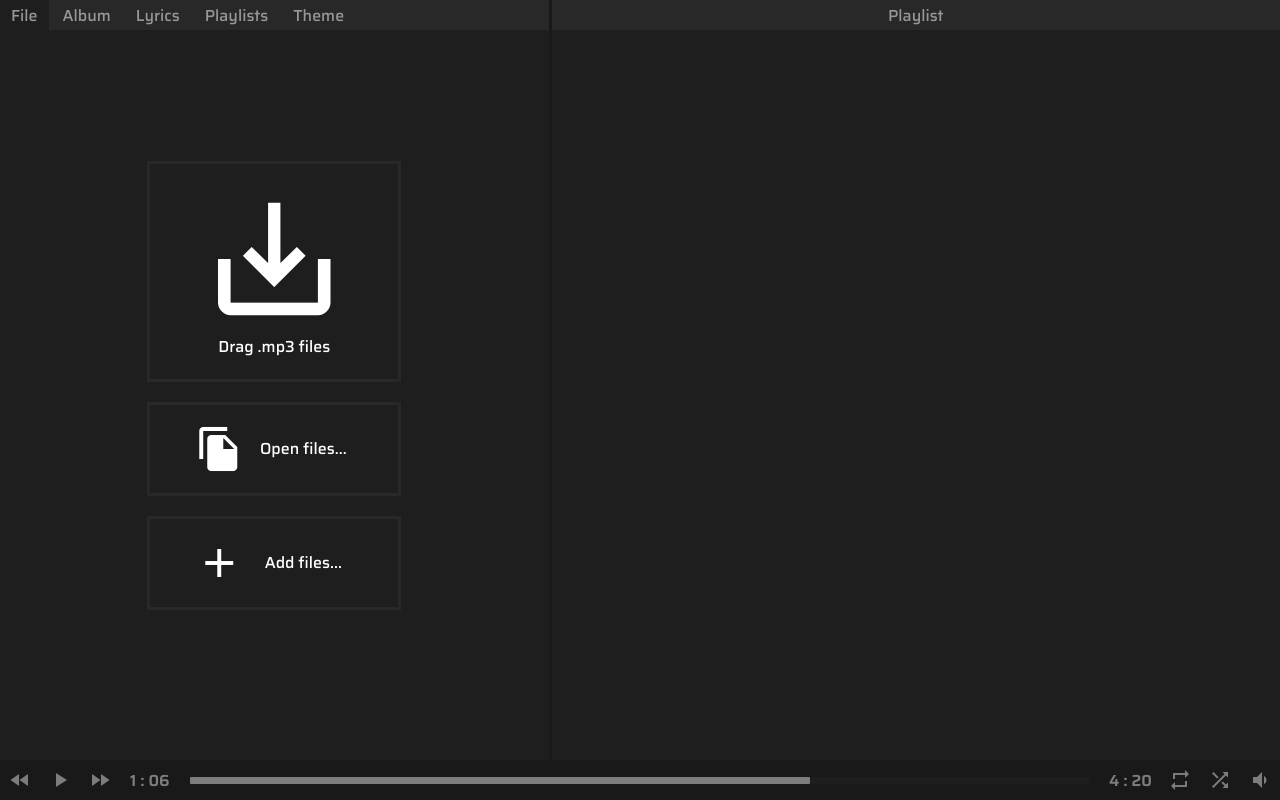
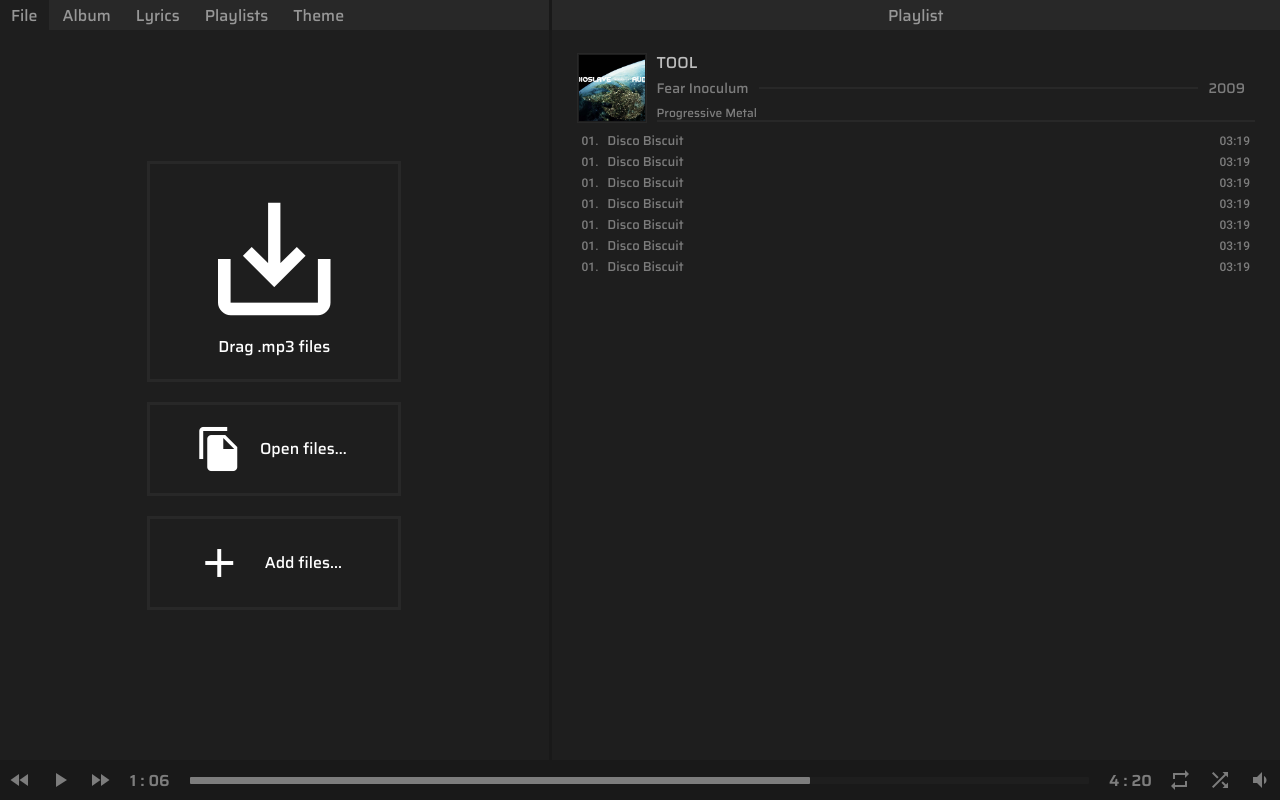
Before and after one commit to kamilmackow98/player, a React (Create React App) app: page / in a window 1280 px wide. Built offline with nearby package versions, Linux system fonts and the light colour scheme.

Commit message:
audio files and list rework like Catrox theme

```diff
--- a/src/App.tsx
+++ b/src/App.tsx
@@ -11,6 +11,7 @@
  * TODO : add checkbox/button to toggle album reflection ON/OFF
  * TODO : check file types + setIndex(1); // set index on [Album] tab when opened files
  * TODO : use <ul> element -> list will contain album cover, band name, album name, maybe genre and list items
+ * TODO : try to figure out the fucking scrollbar behavior in Chrome when audio controls are present and music is playing
  */
 
 export const App = () => {
@@ -127,7 +128,8 @@
         objectUrl = URL.createObjectURL(audioFiles[i]);
         audioEl.setAttribute("src", objectUrl);
 
-        jsmediatags.read(audioFiles[i], {
+        audioEl.onloadedmetadata = function() {
+          jsmediatags.read(audioFiles![i], {
             onSuccess: function(tag) {
               let tags = tag.tags;
 
@@ -136,9 +138,9 @@
                * * set all variables
                * -------------------
                */
-
               let songTitle = tags.title ? `${tags.title}` : `${audioFiles![i].name.replace(/\.[^/.]+$/, "")}`; // if title undefined take file name and replace extension by empty string
               let trackNb = tags.track ? `${tags.track.match(/[^/]+/)}`.padStart(2, "0") : "01"; // if track number undefined puts 01 otherwise takes only string before "/" if there's any and if string doesn't have at least 2 numbers then adds leading zero
+              let duration = audioEl.duration;
 
               /**
                * -----------------------------------
@@ -146,12 +148,12 @@
                * -----------------------------------
                */
 
-            liEl.setAttribute("data-title", songTitle);
+              // liEl.setAttribute("data-title", songTitle);
               liEl.setAttribute("data-track", trackNb);
 
               trackEl.textContent = trackNb + ".";
               titleEl.textContent = songTitle;
-            // durationEl.textContent = `${tags.genre}`;
+              durationEl.textContent = convertSeconds(duration);
 
               /**
                * -------------------
@@ -169,7 +171,24 @@
               alert("Something went wrong " + error);
             }
           });
+        };
       }
+    }
+  }
+
+  function convertSeconds(duration: number) {
+    let hours, minutes, seconds;
+
+    hours = (Math.floor(duration / 3600) % 60).toString().padStart(2, "0");
+    minutes = (Math.floor(duration / 60) % 60).toString().padStart(2, "0");
+    seconds = Math.floor(duration % 60)
+      .toString()
+      .padStart(2, "0");
+
+    if (duration >= 3600) {
+      return hours + ":" + minutes + ":" + seconds;
+    } else {
+      return minutes + ":" + seconds;
     }
   }
 
--- a/src/components/RightPane.tsx
+++ b/src/components/RightPane.tsx
@@ -1,12 +1,58 @@
 import React from "react";
+import image from "../images/1.jpg";
 
 const RightPane = () => {
   return (
     <div className="right-pane">
       <div className="right-pane__content">
-        <ul className="audioFilesList">
-
-        </ul>
+        <div className="album">
+          <div className="album__info">
+            <img className="album__cover" src={image} alt="test" />
+            <div className="band__name">TOOL</div>
+            <div className="album__title">
+              <div className="title">Fear Inoculum</div> <span className="line"></span>{" "}
+              <span className="album__year">2009</span>
+            </div>
+            <span className="album__genre">Progressive Metal</span>
+          </div>
+          <ul className="audio__list">
+            <li>
+              <span className="track-nb">01.</span>
+              <div className="song__title">Disco Biscuit</div>
+              <span className="song__duration">03:19</span>
+            </li>
+            <li>
+              <span className="track-nb">01.</span>
+              <div className="song__title">Disco Biscuit</div>
+              <span className="song__duration">03:19</span>
+            </li>
+            <li>
+              <span className="track-nb">01.</span>
+              <div className="song__title">Disco Biscuit</div>
+              <span className="song__duration">03:19</span>
+            </li>
+            <li>
+              <span className="track-nb">01.</span>
+              <div className="song__title">Disco Biscuit</div>
+              <span className="song__duration">03:19</span>
+            </li>
+            <li>
+              <span className="track-nb">01.</span>
+              <div className="song__title">Disco Biscuit</div>
+              <span className="song__duration">03:19</span>
+            </li>
+            <li>
+              <span className="track-nb">01.</span>
+              <div className="song__title">Disco Biscuit</div>
+              <span className="song__duration">03:19</span>
+            </li>
+            <li>
+              <span className="track-nb">01.</span>
+              <div className="song__title">Disco Biscuit</div>
+              <span className="song__duration">03:19</span>
+            </li>
+          </ul>
+        </div>
       </div>
     </div>
   );
--- a/src/sass/right_pane.scss
+++ b/src/sass/right_pane.scss
@@ -1,14 +1,15 @@
 .right-pane {
   grid-area: right;
+
+  border-left: 3px solid $secondary;
+  overflow: auto;
+  overflow-x: hidden;
 
   height: 100%;
   width: 100%;
 
-  border-left: 3px solid $secondary;
-  overflow: auto;
-
   &::-webkit-scrollbar {
-    width: 10px;
+    width: 5px;
   }
 
   &::-webkit-scrollbar-track {
@@ -26,28 +27,114 @@
   }
 
   .right-pane__content {
-    justify-items: center;
-    align-items: center;
+    user-select: none;
+    padding: 20px;
+  }
 
-    user-select: none;
+  /* <div> element with [Album info] & [Audio list] */
+  .album {
+    font-family: "Saira-Medium";
+    font-size: 13px;
+    width: 100%;
+
+    color: $third;
+
+    .album__info {
+      grid-template-columns: 70px 1fr;
+      // grid-template-rows: 1fr 0.875fr 0.75fr;
+      grid-template-rows: 1fr 1fr 1fr;
+      grid-template-areas:
+        "artwork band"
+        "artwork title"
+        "artwork genre";
+
+      align-items: center;
+      justify-items: left;
+
+      display: grid;
+      padding: 0 5px;
+
+      .album__cover {
+        grid-area: artwork;
+        width: 70px;
+        padding: 1px;
+        border: 1px solid lighten($primary, 4%);
+        pointer-events: none;
+      }
+
+      .band__name,
+      .album__title,
+      .album__genre {
+        padding: 0 10px;
+        width: 100%;
+      }
+
+      .band__name {
+        grid-area: band;
+        color: lighten($third, 25%);
+        font-size: 16px;
+
+        // border: 1px solid blue;
+      }
+
+      .album__title {
+        grid-area: title;
+        font-size: 14px;
+        display: flex;
+        flex-direction: row;
+        align-items: center;
+
+        .title {
+          width: auto;
+          white-space: nowrap;
+          padding-right: 10px;
+        }
+
+        .line {
+          width: 100%;
+          background-color: lighten($primary, 4%);
+          height: 2px;
+        }
+
+        .album__year {
+          padding-left: 10px;
+          margin-left: auto;
+        }
+      }
+
+      .album__genre {
+        grid-area: genre;
+        font-size: 12px;
+        position: relative;
+        // border: 1px solid yellow;
+
+        &::after {
+          content: "";
+          position: absolute;
+          bottom: 0;
+          left: 10px;
+          width: calc(100% - 10px);
+          height: 2px;
+          background-color: lighten($primary, 4%);
+        }
+      }
+    }
 
     /* <ul> element */
-    .audioFilesList {
-      padding: 0;
+    .audio__list {
+      list-style-type: none;
+      padding: 5px 0;
       margin: 0;
-      list-style-type: none;
-      padding: 20px;
-      font-family: "Roboto-Medium";
-      color: $third;
-      font-size: 13px;
 
       li {
+        justify-content: flex-end;
+        align-items: center;
+        display: flex;
+
+        white-space: nowrap;
+
         padding: 0px 10px;
         margin: 0;
-        display: flex;
-        align-items: center;
-        justify-content: flex-end;
-        white-space: nowrap;
 
         &.selectedLi {
           background-color: lighten($primary, 4%);
@@ -57,26 +144,32 @@
           background-color: lighten($primary, 4%);
         }
 
-        .track-nb {
-          width: 25px;
-          margin-right: auto;
-          text-align: left;
+        .track-nb,
+        .song__duration {
+          font-family: "Roboto-Medium";
           font-size: 12px;
         }
 
+        .track-nb {
+          margin-right: auto;
+          text-align: left;
+          width: 25px;
+        }
+
         .song__title {
+          text-overflow: ellipsis;
+          overflow: hidden;
+
+          padding: 0 4px;
           width: 100%;
-          padding: 0 4px;
-          overflow: hidden;
-          text-overflow: ellipsis;
-          font-family: "Saira-Medium";
         }
 
         .song__duration {
-          width: 75px;
           text-overflow: ellipsis;
           overflow: hidden;
+
           text-align: right;
+          width: 75px;
         }
       }
     }
```
Lines whose indentation alone changed are shown as unchanged.
